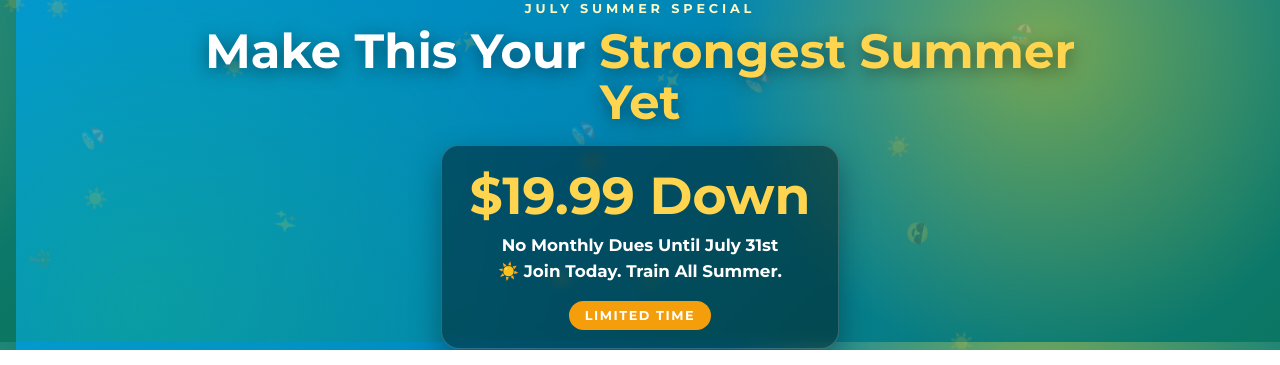
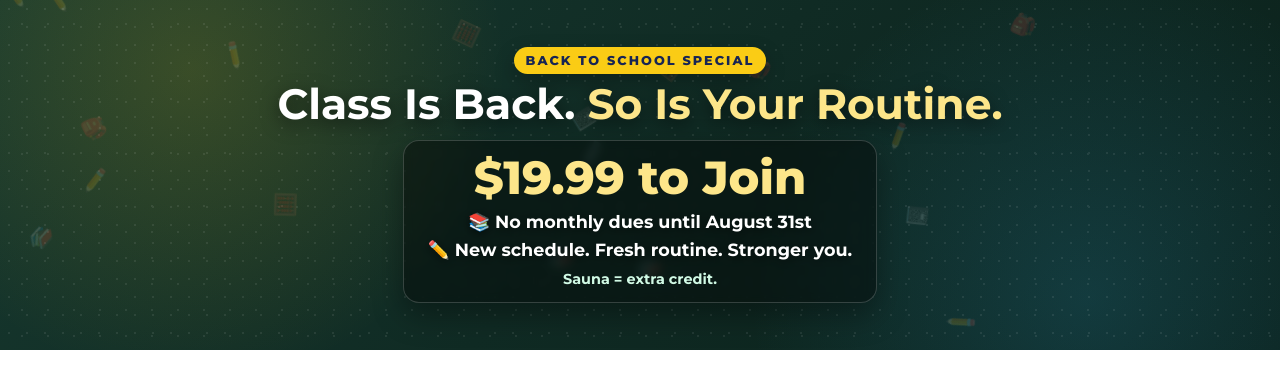
Before and after one commit to ni8504/novbanner, a plain HTML site: page index.html in a window 1280 px wide. Drawn offline with Linux system fonts and the light colour scheme.

Commit message:
Update index.html

```diff
--- a/index.html
+++ b/index.html
@@ -1,11 +1,11 @@
 <!DOCTYPE html>
 <html lang="en">
 <head>
-<meta charset="UTF-8">
-<meta name="viewport" content="width=device-width, initial-scale=1.0">
-<title>FitClub • July Summer Special</title>
+  <meta charset="UTF-8" />
+  <meta name="viewport" content="width=device-width, initial-scale=1" />
+  <title>FitClub • Back to School Special</title>
 
-<link href="https://fonts.googleapis.com/css2?family=Montserrat:wght@700;800&display=swap" rel="stylesheet">
+  <link href="https://fonts.googleapis.com/css2?family=Montserrat:wght@700;800&display=swap" rel="stylesheet" />
 
   <style>
     *{margin:0;padding:0;box-sizing:border-box}
@@ -22,44 +22,52 @@ html,body{
       height:350px;
       overflow:hidden;
       display:flex;
+      align-items:center;
       justify-content:center;
-    align-items:center;
       text-align:center;
-    color:white;
+      color:#fff;
+      padding:12px;
     }
 
-/* Background */
-
+    /* Chalkboard-style background */
     .bg{
       position:absolute;
       inset:0;
+      z-index:0;
       background:
-    radial-gradient(circle at 80% 15%,rgba(255,214,10,.45),transparent 30%),
-    radial-gradient(circle at 10% 90%,rgba(34,197,94,.30),transparent 35%),
-    linear-gradient(135deg,#0096d6,#0086b3 45%,#0c7660);
-    animation:drift 18s ease-in-out infinite alternate;
+        radial-gradient(circle at 15% 20%, rgba(250,204,21,.16), transparent 28%),
+        radial-gradient(circle at 85% 85%, rgba(56,189,248,.15), transparent 30%),
+        linear-gradient(135deg,#17392f 0%,#102b24 50%,#0b211b 100%);
     }
 
-@keyframes drift{
-from{background-position:0 0}
-to{background-position:100px -50px}
+    /* faint chalk speckle */
+    .bg::after{
+      content:"";
+      position:absolute;
+      inset:0;
+      opacity:.08;
+      background-image:
+        radial-gradient(#fff 1px, transparent 1px),
+        radial-gradient(#fff 1px, transparent 1px);
+      background-size:18px 18px,26px 26px;
+      background-position:0 0,9px 11px;
     }
 
-/* Floating icons */
-
-.float{
+    /* Floating school doodles */
+    .doodles{
       position:absolute;
       inset:0;
+      z-index:1;
+      pointer-events:none;
       overflow:hidden;
-    pointer-events:none;
     }
 
-.item{
+    .doodle{
       position:absolute;
-    top:-10%;
-    opacity:.18;
+      top:-12%;
+      opacity:.16;
+      font-size:20px;
       animation:fall linear infinite;
-    font-size:20px;
     }
 
     @keyframes fall{
@@ -70,62 +78,70 @@ to{transform:translateY(115vh) rotate(360deg)}
     .content{
       position:relative;
       z-index:2;
-    width:min(94%,900px);
+      width:min(95%,900px);
     }
 
     .kicker{
-    font-size:.8rem;
-    letter-spacing:.3em;
+      display:inline-block;
+      margin-bottom:8px;
+      padding:6px 12px;
+      border-radius:999px;
+      background:#facc15;
+      color:#172554;
+      font-size:clamp(.65rem,1.8vw,.8rem);
+      font-weight:800;
+      letter-spacing:.16em;
       text-transform:uppercase;
-    color:#fff9c4;
-    margin-bottom:10px;
+      box-shadow:0 8px 20px rgba(0,0,0,.25);
     }
 
     h1{
-    font-size:clamp(1.8rem,5vw,3rem);
+      font-size:clamp(1.6rem,4.7vw,2.65rem);
       line-height:1.05;
-    margin-bottom:18px;
-    text-shadow:0 4px 18px rgba(0,0,0,.45);
+      margin-bottom:14px;
+      text-shadow:0 5px 18px rgba(0,0,0,.55);
     }
 
-.gold{
-    color:#ffd54f;
+    .accent{
+      color:#fde68a;
     }
 
     .card{
       display:inline-block;
-    padding:18px 28px;
-    border-radius:18px;
-    background:rgba(0,0,0,.42);
-    backdrop-filter:blur(6px);
+      max-width:95%;
+      padding:14px 24px;
+      border-radius:16px;
+      background:rgba(0,0,0,.40);
+      backdrop-filter:blur(5px);
       border:1px solid rgba(255,255,255,.18);
       box-shadow:0 12px 30px rgba(0,0,0,.35);
     }
 
     .price{
-    font-size:clamp(2rem,6vw,3.25rem);
-    color:#ffd54f;
+      font-size:clamp(1.9rem,5vw,2.9rem);
+      line-height:1;
+      color:#fde68a;
+      font-weight:900;
       margin-bottom:8px;
     }
 
     .line{
-    font-size:1.05rem;
-    margin:6px 0;
+      font-size:clamp(.9rem,2.2vw,1.1rem);
+      line-height:1.35;
+      margin:5px 0;
+      text-shadow:0 2px 10px rgba(0,0,0,.5);
     }
 
-.tag{
-    display:inline-block;
-    margin-top:14px;
-    background:#f59e0b;
-    color:white;
-    padding:7px 16px;
-    border-radius:999px;
-    font-size:.8rem;
-    letter-spacing:.12em;
-    text-transform:uppercase;
+    .small-line{
+      margin-top:8px;
+      font-size:clamp(.75rem,1.8vw,.9rem);
+      color:#d1fae5;
+    }
+
+    @media (prefers-reduced-motion:reduce){
+      .doodle{animation:none}
     }
   </style>
-
 </head>
 
 <body>
@@ -134,34 +150,34 @@ h1{
 
     <div class="bg"></div>
 
-<div class="float" id="float"></div>
+    <div class="doodles" id="doodles" aria-hidden="true"></div>
 
     <div class="content">
 
       <div class="kicker">
-JULY SUMMER SPECIAL
+        Back to School Special
       </div>
 
       <h1>
-Make This Your <span class="gold">Strongest Summer Yet</span>
+        Class Is Back. <span class="accent">So Is Your Routine.</span>
       </h1>
 
       <div class="card">
 
         <div class="price">
-$19.99 Down
+          $19.99 to Join
         </div>
 
         <div class="line">
-No Monthly Dues Until <strong>July 31st</strong>
+          📚 No monthly dues until <strong>August 31st</strong>
         </div>
 
         <div class="line">
-☀️ Join Today. Train All Summer.
+          ✏️ New schedule. Fresh routine. Stronger you.
         </div>
 
-<div class="tag">
-Limited Time
+        <div class="small-line">
+          Sauna = extra credit.
         </div>
 
       </div>
@@ -171,29 +187,19 @@ Limited Time
   </div>
 
   <script>
+    const doodles = document.getElementById('doodles');
 
-const icons=["☀️","🌴","🏖️","😎","✨"];
-
-const container=document.getElementById("float");
+    const icons = ['✏️','📚','🎒','📓','📏','🧮'];
 
     for(let i=0;i<45;i++){
-
-const e=document.createElement("div");
-
-e.className="item";
-
-e.textContent=icons[Math.floor(Math.random()*icons.length)];
-
-e.style.left=Math.random()*100+"%";
-
-e.style.animationDuration=(8+Math.random()*8)+"s";
-
-e.style.animationDelay=(Math.random()*10)+"s";
-
-container.appendChild(e);
-
+      const el = document.createElement('span');
+      el.className = 'doodle';
+      el.textContent = icons[Math.floor(Math.random()*icons.length)];
+      el.style.left = Math.random()*100 + '%';
+      el.style.animationDuration = (8 + Math.random()*9) + 's';
+      el.style.animationDelay = (Math.random()*10) + 's';
+      doodles.appendChild(el);
     }
-
   </script>
 
 </body>
```
Lines whose indentation alone changed are shown as unchanged.
